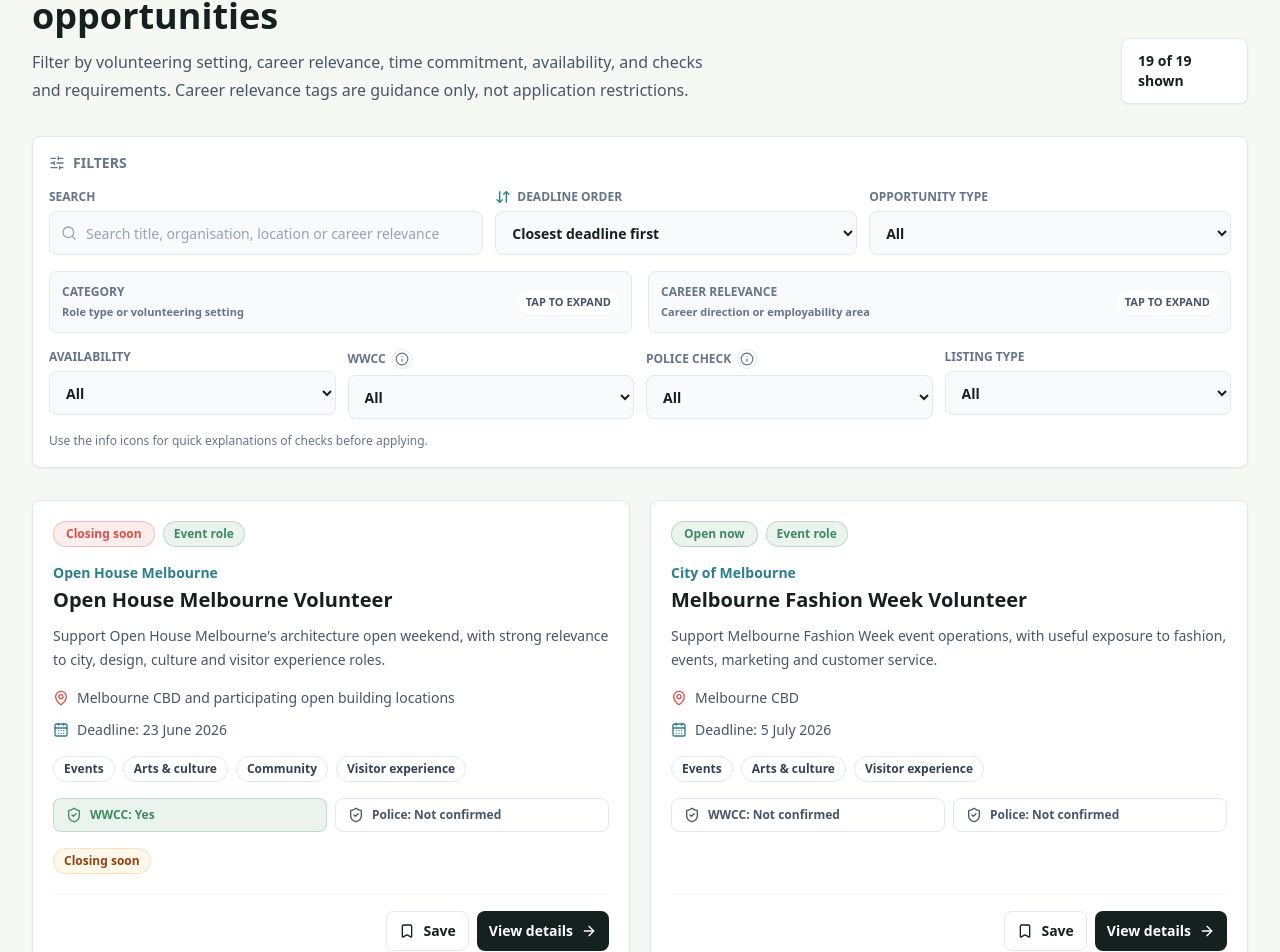
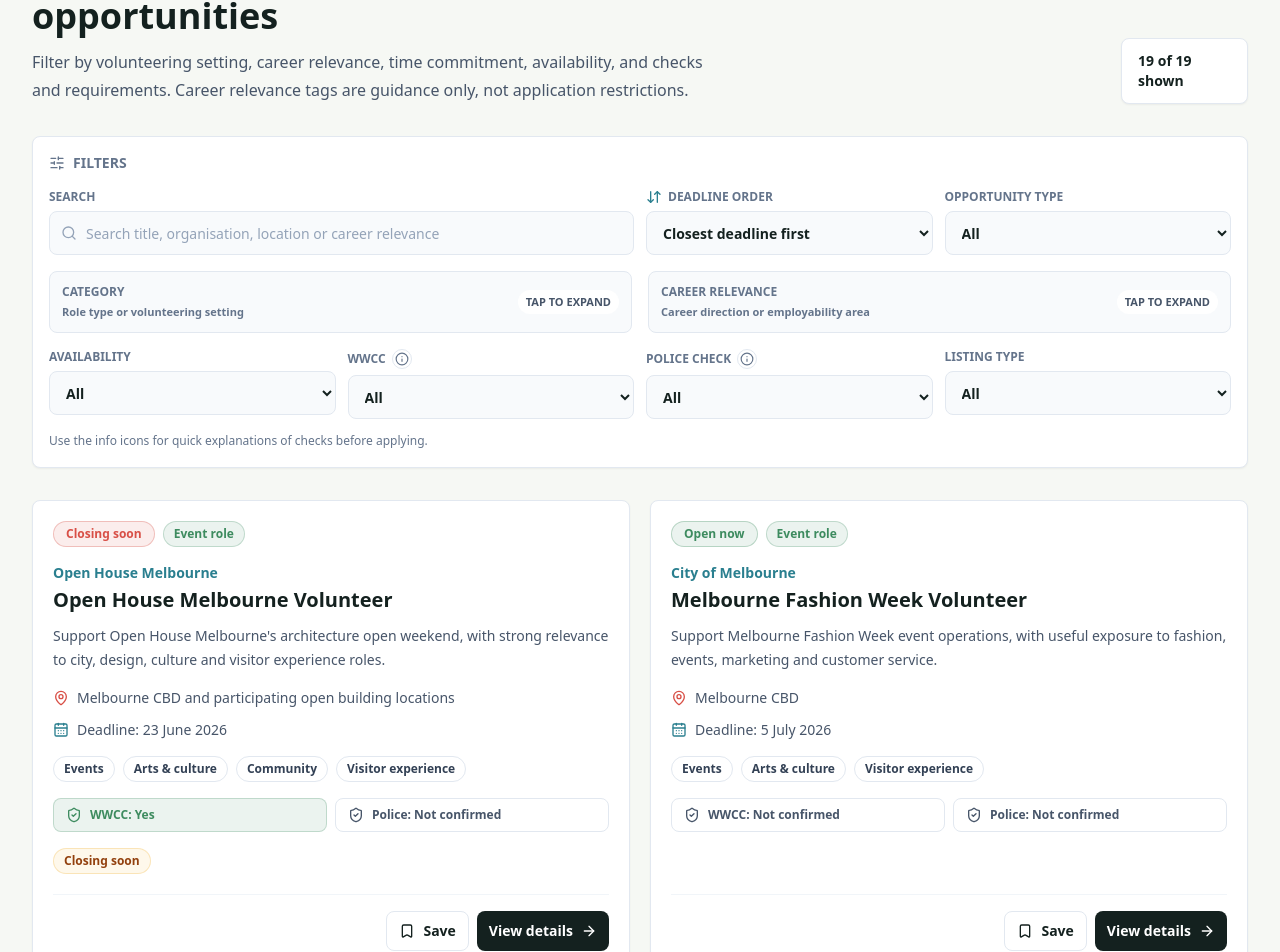
Before and after one commit to yulissa1102/Voluntrack-Melbourne, a Next.js app: page / in a window 1280 px wide. Shown: the part 1565-2517 px from the top of the page. Built offline with nearby package versions, Linux system fonts and the light colour scheme.

Commit message:
Refine homepage insights and about layout

```diff
--- a/src/components/OpportunityExplorer.tsx
+++ b/src/components/OpportunityExplorer.tsx
@@ -173,8 +173,8 @@
             Filters
           </div>
 
-          <div className="mt-4 grid gap-3 lg:grid-cols-[minmax(280px,1.2fr)_minmax(220px,1fr)_minmax(220px,1fr)] lg:items-end">
-            <label className="relative block">
+          <div className="mt-4 grid gap-3 lg:grid-cols-4 lg:items-end">
+            <label className="relative block lg:col-span-2">
               <span className="mb-1.5 block text-xs font-bold uppercase text-slate-500">Search</span>
               <Search className="pointer-events-none absolute left-3 top-9 h-4 w-4 text-slate-400" aria-hidden="true" />
               <input
```
